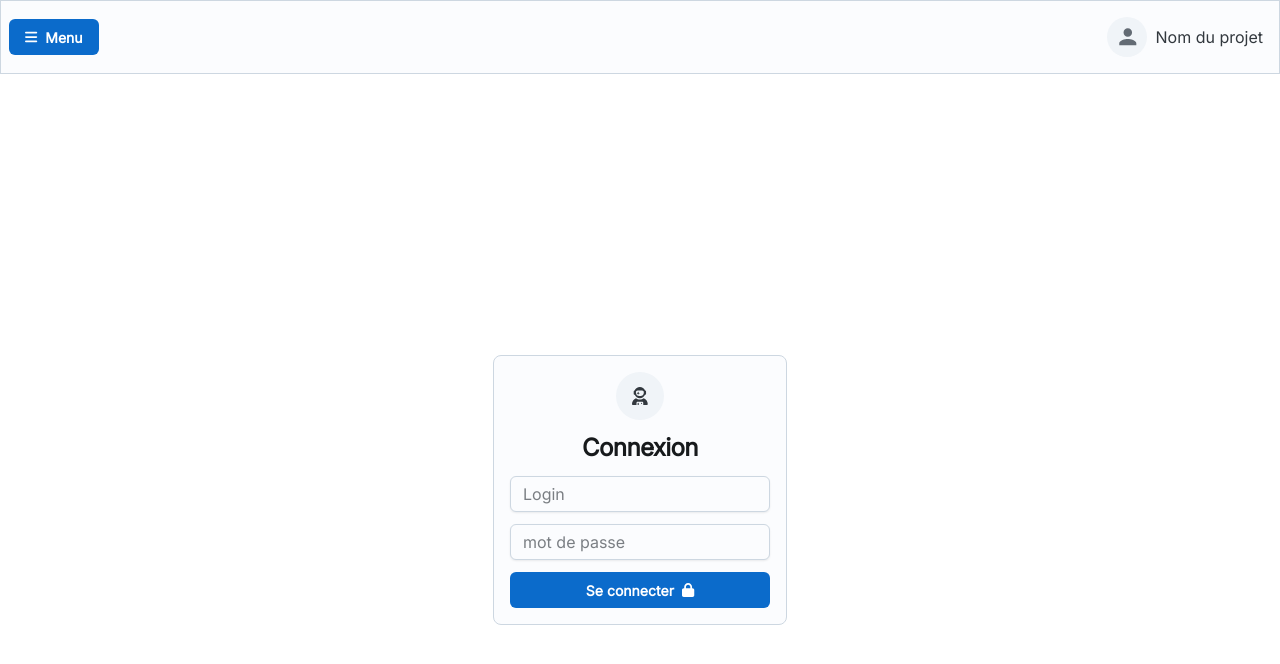
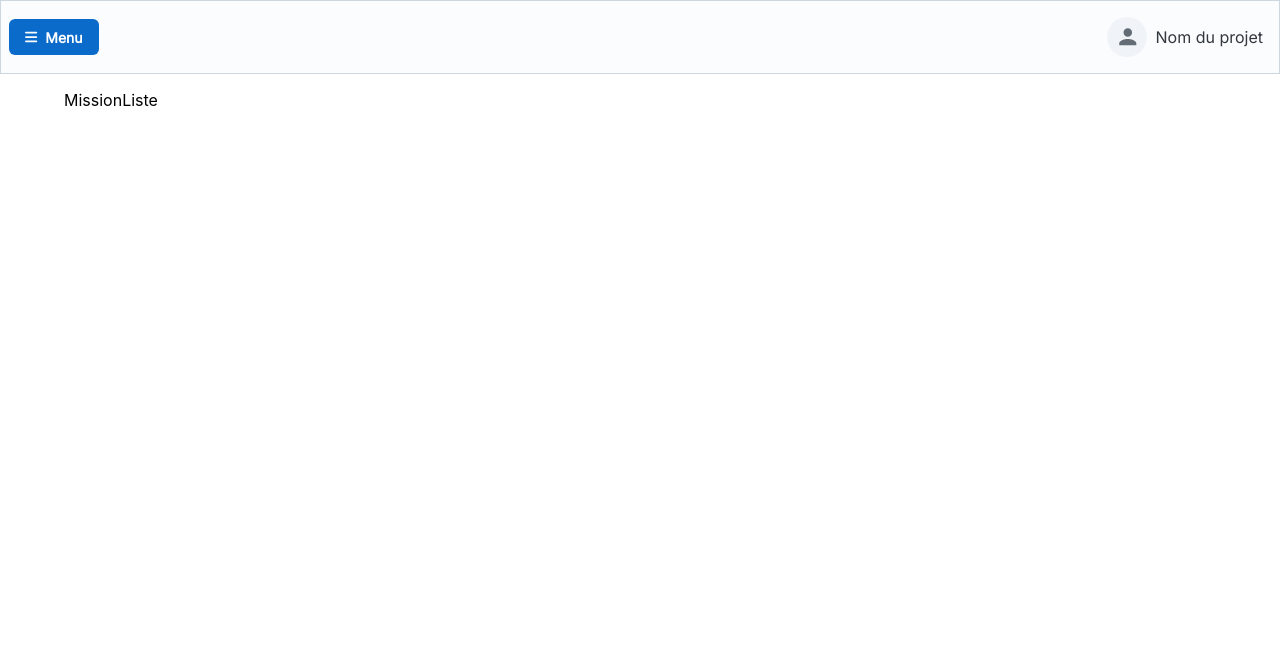
Before and after one commit to Abbv75/erp-mission, a React (Create React App) app: page /mission-liste in a window 1280 px wide. Shown: the top 664 px of the page. Built offline with nearby package versions, Linux system fonts and the light colour scheme.

Commit message:
`feat: updated navbar link and added mission list page to router and voiture list page`

```diff
--- a/src/components/Navbar/index.jsx
+++ b/src/components/Navbar/index.jsx
@@ -69,7 +69,7 @@ const Navbar = ({
                 }
                 size='lg'
                 component={"a"}
-                href=''
+                href='/mission-liste'
             >
                 <Typography width={"100%"} textAlign={"left"}>Gestion des missions</Typography>
             </Button>
--- a/src/components/Router/index.jsx
+++ b/src/components/Router/index.jsx
@@ -3,15 +3,24 @@ import { Route, Routes } from 'react-router-dom'
 import Connexion from '../../pages/Connexion'
 import UserListe from '../../pages/User-liste'
 import VoitureListe from '../../pages/voiture-liste'
+import MissionListe from '../../pages/Mission-liste'
 
 const Router = () => {
     return (
         <Routes>
-            <Route path='/*' element={!!localStorage.getItem("currentItem") ? <UserListe /> : <Connexion />} />
+            <Route
+                path='/*'
+                element={
+                    !!localStorage.getItem("currentItem")
+                        ? <UserListe />
+                        : <Connexion />
+                }
+            />
 
             <Route path='/login' element={<Connexion />} />
             <Route path='/user-liste/*' element={<UserListe />} />
             <Route path='/voiture-liste/*' element={<VoitureListe />} />
+            <Route path='/mission-liste/*' element={<MissionListe />} />
         </Routes>
     )
 }
--- /dev/null
+++ b/src/pages/Mission-liste/index.js
@@ -0,0 +1,9 @@
+import React from 'react'
+
+const MissionListe = () => {
+    return (
+        <div>MissionListe</div>
+    )
+}
+
+export default MissionListe
--- a/src/pages/voiture-liste/index.jsx
+++ b/src/pages/voiture-liste/index.jsx
@@ -66,7 +66,7 @@ const VoitureListe = () => {
                 direction={"row"}
                 justifyContent={"space-between"}
             >
-                <Typography level="h4">Liste des voitures de missions</Typography>
+                <Typography level="h4">Liste des vehicules de missions</Typography>
                 <Button
                     endDecorator={
                         <Avatar
```
